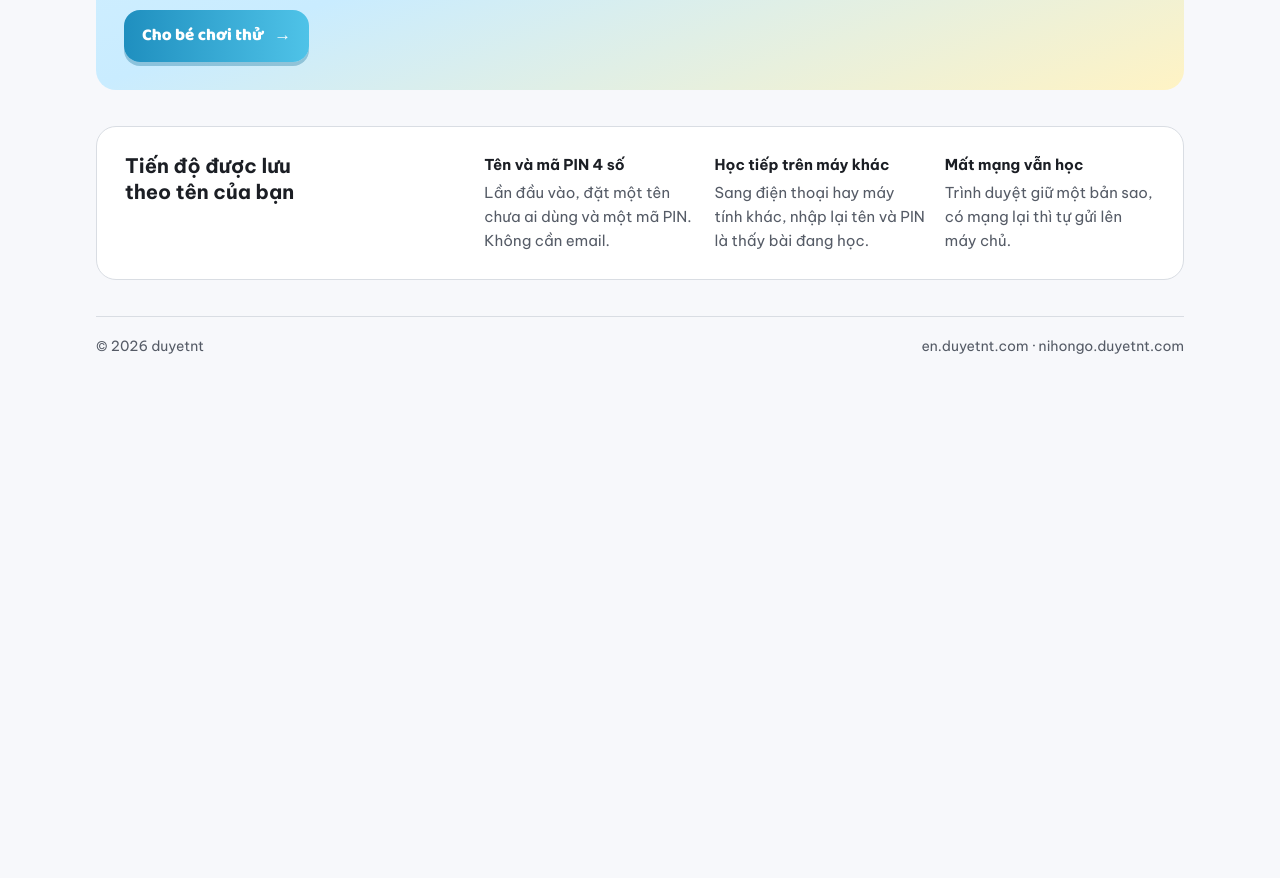
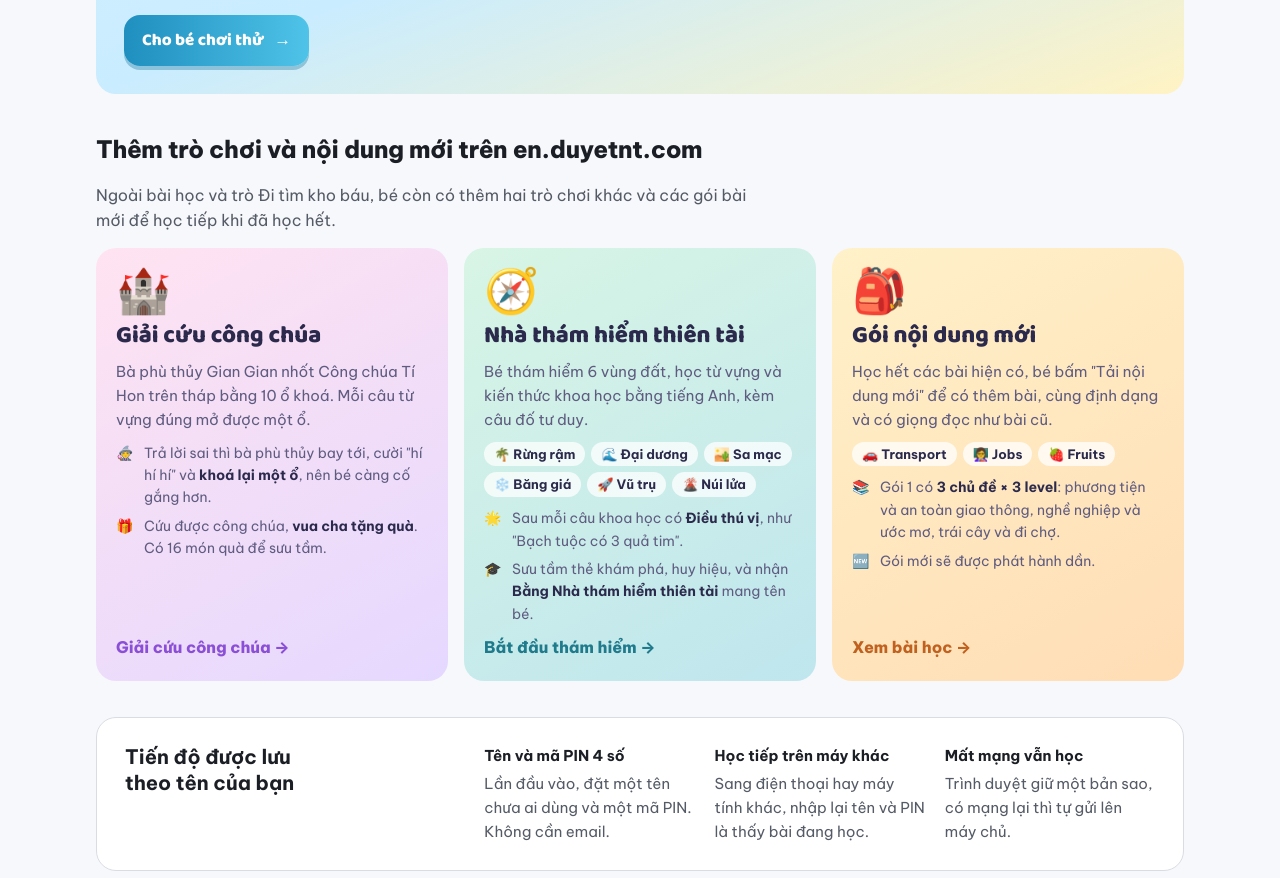
Before and after one commit to duyetntdev/admin, a plain HTML site: page homepage/index.html in a window 1280 px wide. Shown: the part 1400-2278 px from the top of the page. Before the commit the page ends 1789 px from the top, so only its background shows below. Drawn offline with Linux system fonts and the light colour scheme.

Commit message:
Update the homepage with the new games and content packs
The English card now says Level, 15 topics, 3 games and 1500+ voiced
sentences. A new section introduces the princess rescue game, the
Genius Explorer game and downloadable content packs.

Co-Authored-By: Claude Opus 5.5 <noreply@anthropic.com>

```diff
--- a/homepage/index.html
+++ b/homepage/index.html
@@ -159,6 +159,24 @@ header p{margin:0;color:var(--ink-2);font-size:17px;max-width:60ch}
 .qcard .qp b{font-family:var(--kid);font-size:17px;display:block}
 .quest .go{background:linear-gradient(90deg,#1F8FBF,#4FC3E8);font-family:var(--kid);font-size:17px;border-radius:16px;box-shadow:0 4px 0 rgba(23,115,154,.35);
   margin-top:20px;text-decoration:none}
+/* Trò chơi khác + nội dung mới */
+.games{display:flex;flex-direction:column;gap:14px}
+.games>h2{margin:0;font-size:24px;font-weight:800;letter-spacing:-.01em}
+.games>p{margin:0;color:var(--ink-2);max-width:62ch}
+.gcards{display:grid;grid-template-columns:repeat(3,minmax(0,1fr));gap:16px}
+@media (max-width:900px){.gcards{grid-template-columns:1fr}}
+.gcard{border-radius:var(--r);padding:20px;display:flex;flex-direction:column;gap:10px;min-width:0;color:var(--en-ink);text-decoration:none;
+  background:linear-gradient(150deg,var(--g1),var(--g2));transition:transform .2s ease,box-shadow .2s ease}
+.gcard:hover{transform:translateY(-3px);box-shadow:0 14px 34px rgba(0,0,0,.08)}
+.gcard .gi{font-size:44px;line-height:1}
+.gcard h3{margin:0;font-family:var(--kid);font-weight:800;font-size:24px;line-height:1.15}
+.gcard p{margin:0;color:var(--en-muted);font-size:15px}
+.gcard ul{margin:0;padding:0;list-style:none;display:flex;flex-direction:column;gap:6px;font-size:14px;color:var(--en-muted)}
+.gcard li{display:grid;grid-template-columns:22px minmax(0,1fr);gap:6px}
+.gcard li b{color:var(--en-ink)}
+.gcard .gtags{display:flex;flex-wrap:wrap;gap:6px}
+.gcard .gtags span{background:rgba(255,255,255,.75);border-radius:999px;padding:2px 10px;font-size:13px;font-weight:700}
+.gcard .gmore{margin-top:auto;font-weight:800;color:var(--gc)}
 footer{display:flex;flex-wrap:wrap;justify-content:space-between;gap:8px;color:var(--ink-2);font-size:14px;
   border-top:1px solid var(--line);padding-top:18px}
 @media (prefers-reduced-motion:reduce){*{transition:none!important}}
@@ -180,16 +198,16 @@ footer{display:flex;flex-wrap:wrap;justify-content:space-between;gap:8px;color:v
         <span class="owl" aria-hidden="true">🦉</span>
         <h2><span class="w1">Bé</span><span class="w2">Vui</span><span class="w3">Học</span><span class="w4">Tiếng</span><span class="w5">Anh</span></h2>
       </div>
-      <p class="lead">Từ vựng có hình, hội thoại ngắn, ngữ pháp đơn giản và trò luyện tập. Bé làm đúng 12/15 câu kiểm tra là qua bài, qua Cấp 1 thì mở Cấp 2, rồi Cấp 3.</p>
+      <p class="lead">Từ vựng có hình, hội thoại ngắn, ngữ pháp đơn giản và trò luyện tập. Bé làm đúng 12/15 câu kiểm tra là qua bài, qua Level 1 thì lên Level 2, rồi Level 3. Học hết thì tải thêm nội dung mới.</p>
       <div class="topics" aria-label="Một số chủ đề">
         <span><i>🐶</i>Animals</span><span><i>🎨</i>Colors</span><span><i>🔢</i>Numbers</span>
         <span><i>👨‍👩‍👧</i>Family</span><span><i>🍎</i>Food</span><span><i>☀️</i>Weather</span>
       </div>
       <ul class="facts">
-        <li><b>12</b>chủ đề</li>
-        <li><b>3</b>cấp mỗi chủ đề</li>
-        <li><b>1001</b>file phát âm</li>
-        <li><b>🏆</b>bảng vinh danh</li>
+        <li><b>15</b>chủ đề</li>
+        <li><b>3</b>level mỗi chủ đề</li>
+        <li><b>3</b>trò chơi</li>
+        <li><b>1500+</b>câu có giọng đọc</li>
       </ul>
       <span class="go">Vào học tiếng Anh <span aria-hidden="true">→</span></span>
     </a>
@@ -252,6 +270,45 @@ footer{display:flex;flex-wrap:wrap;justify-content:space-between;gap:8px;color:v
     </div>
   </section>
 
+  <section class="games" aria-labelledby="games-h">
+    <h2 id="games-h">Thêm trò chơi và nội dung mới trên en.duyetnt.com</h2>
+    <p>Ngoài bài học và trò Đi tìm kho báu, bé còn có thêm hai trò chơi khác và các gói bài mới để học tiếp khi đã học hết.</p>
+    <div class="gcards">
+      <a class="gcard" href="https://en.duyetnt.com" style="--g1:#FFE3F1;--g2:#E5D8FF;--gc:#8A4FD6">
+        <span class="gi">🏰</span>
+        <h3>Giải cứu công chúa</h3>
+        <p>Bà phù thủy Gian Gian nhốt Công chúa Tí Hon trên tháp bằng 10 ổ khoá. Mỗi câu từ vựng đúng mở được một ổ.</p>
+        <ul>
+          <li><span>🧙‍♀️</span><div>Trả lời sai thì bà phù thủy bay tới, cười "hí hí hí" và <b>khoá lại một ổ</b>, nên bé càng cố gắng hơn.</div></li>
+          <li><span>🎁</span><div>Cứu được công chúa, <b>vua cha tặng quà</b>. Có 16 món quà để sưu tầm.</div></li>
+        </ul>
+        <span class="gmore">Giải cứu công chúa →</span>
+      </a>
+      <a class="gcard" href="https://en.duyetnt.com" style="--g1:#D8F5E5;--g2:#BFE6EE;--gc:#1F7A8C">
+        <span class="gi">🧭</span>
+        <h3>Nhà thám hiểm thiên tài</h3>
+        <p>Bé thám hiểm 6 vùng đất, học từ vựng và kiến thức khoa học bằng tiếng Anh, kèm câu đố tư duy.</p>
+        <div class="gtags"><span>🌴 Rừng rậm</span><span>🌊 Đại dương</span><span>🏜️ Sa mạc</span><span>❄️ Băng giá</span><span>🚀 Vũ trụ</span><span>🌋 Núi lửa</span></div>
+        <ul>
+          <li><span>🌟</span><div>Sau mỗi câu khoa học có <b>Điều thú vị</b>, như "Bạch tuộc có 3 quả tim".</div></li>
+          <li><span>🎓</span><div>Sưu tầm thẻ khám phá, huy hiệu, và nhận <b>Bằng Nhà thám hiểm thiên tài</b> mang tên bé.</div></li>
+        </ul>
+        <span class="gmore">Bắt đầu thám hiểm →</span>
+      </a>
+      <a class="gcard" href="https://en.duyetnt.com" style="--g1:#FFF1C9;--g2:#FFDDB5;--gc:#C0611F">
+        <span class="gi">🎒</span>
+        <h3>Gói nội dung mới</h3>
+        <p>Học hết các bài hiện có, bé bấm "Tải nội dung mới" để có thêm bài, cùng định dạng và có giọng đọc như bài cũ.</p>
+        <div class="gtags"><span>🚗 Transport</span><span>👩‍🏫 Jobs</span><span>🍓 Fruits</span></div>
+        <ul>
+          <li><span>📚</span><div>Gói 1 có <b>3 chủ đề × 3 level</b>: phương tiện và an toàn giao thông, nghề nghiệp và ước mơ, trái cây và đi chợ.</div></li>
+          <li><span>🆕</span><div>Gói mới sẽ được phát hành dần.</div></li>
+        </ul>
+        <span class="gmore">Xem bài học →</span>
+      </a>
+    </div>
+  </section>
+
   <section class="shared">
     <h3>Tiến độ được lưu theo tên của bạn</h3>
     <ul>
```
